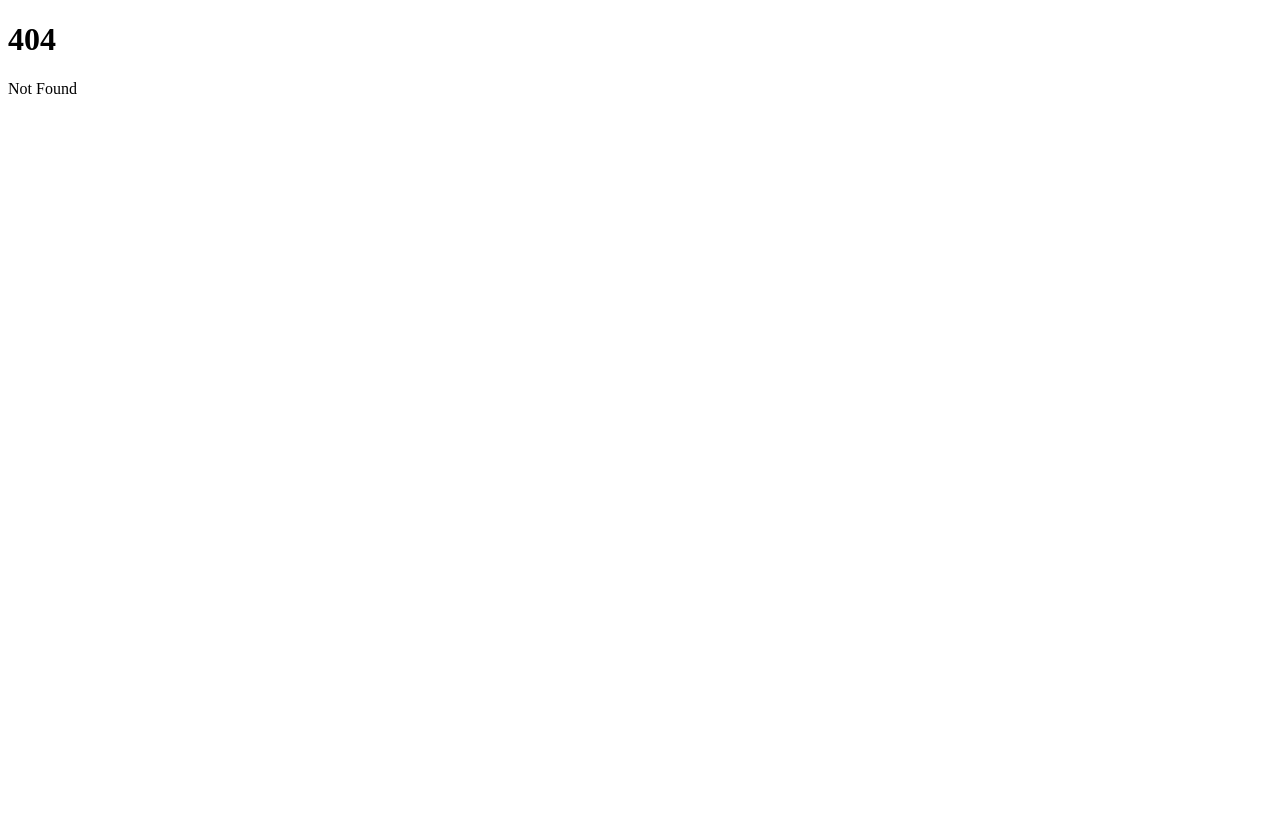
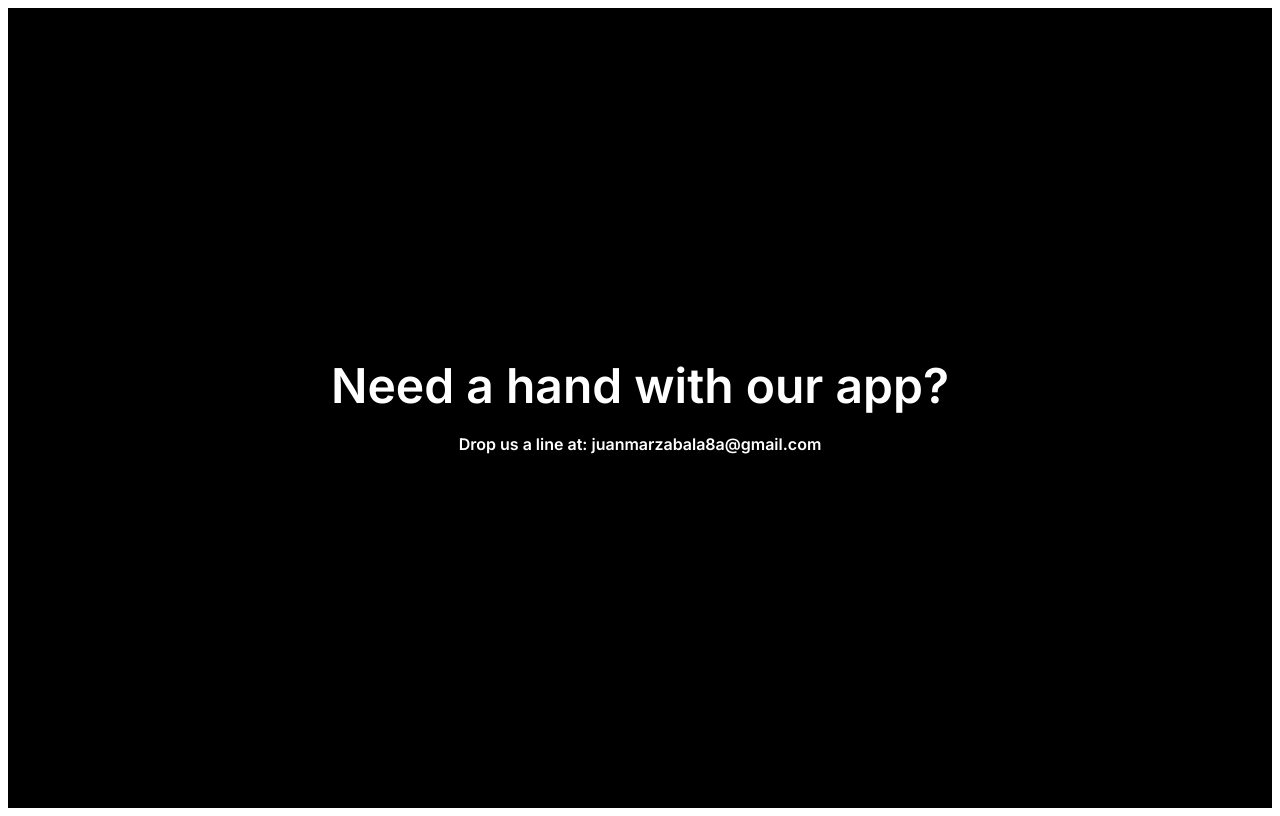
Before and after one commit to juanmartin8a/HappWebsite, a SvelteKit app: page /contact-us in a window 1280 px wide. Before the commit this address had no page. Built offline with nearby package versions, Linux system fonts and the light colour scheme.

Commit message:
added contact-us page

```diff
--- /dev/null
+++ b/src/routes/contact-us/+page.svelte
@@ -0,0 +1,13 @@
+<script lang="ts">
+  import "../../app.css";
+</script>
+<body class="bg-black m-2 h-screen">
+  <div class="flex flex-col justify-center items-center h-full">
+    <p class="pb-5 text-5xl text-white font-main font-semibold">
+      Need a hand with our app?
+    </p>
+    <p class="text-white font-main font-semibold">
+      Drop us a line at: juanmarzabala8a@gmail.com
+    </p>
+  </div>
+</body>
```
